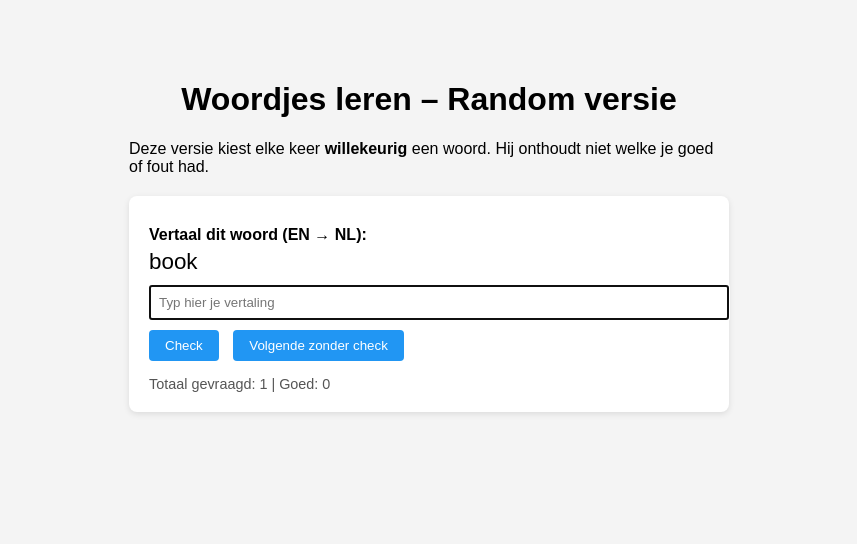
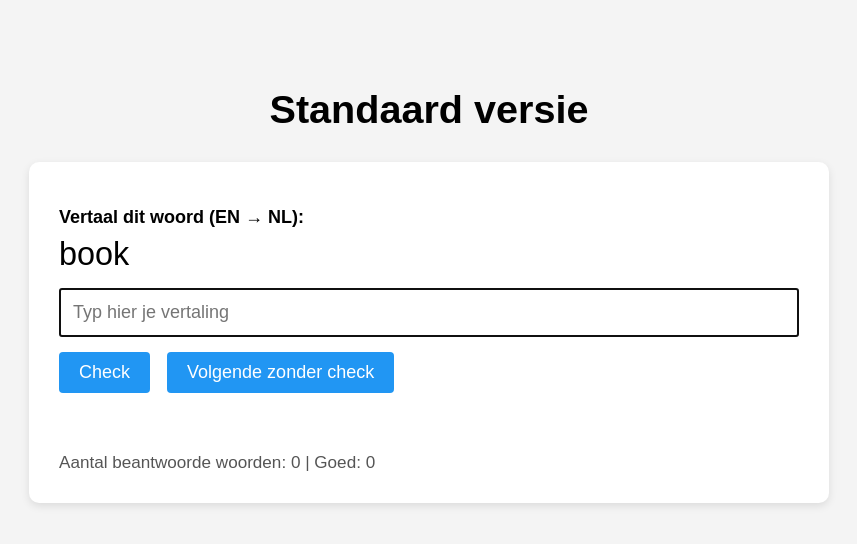
Before and after one commit to PascalSmits23/pws-woordjes, a plain HTML site: page random.html in a window 1280 px wide. Shown: the whole page, without its empty margins (211-1068 px from the left). Drawn offline with Linux system fonts and the light colour scheme.

Commit message:
Update random.html

```diff
--- a/random.html
+++ b/random.html
@@ -2,70 +2,80 @@
 <html lang="nl">
 <head>
   <meta charset="UTF-8">
-  <title>Woordjes trainer – Random</title>
+  <title>Standaard versie</title>
   <style>
     body {
       font-family: Arial, sans-serif;
-      max-width: 600px;
+      max-width: 800px;
       margin: 40px auto;
       padding: 20px;
       background: #f4f4f4;
+      font-size: 18px;
     }
     h1 {
       text-align: center;
+      font-size: 2.2em;
     }
     .card {
       background: white;
-      padding: 20px;
-      border-radius: 8px;
-      box-shadow: 0 2px 6px rgba(0,0,0,0.1);
-      margin-top: 20px;
+      padding: 30px;
+      border-radius: 10px;
+      box-shadow: 0 3px 8px rgba(0,0,0,0.1);
+      margin-top: 30px;
     }
     .field {
-      margin: 10px 0;
+      margin: 15px 0;
+    }
+    #questionWord {
+      font-size: 1.8em;
+      margin-top: 8px;
+    }
+    input[type="text"] {
+      width: 100%;
+      padding: 12px;
+      font-size: 1em;
+      box-sizing: border-box;
     }
     button {
-      padding: 8px 16px;
+      padding: 10px 20px;
       border: none;
       border-radius: 4px;
       background: #2196f3;
       color: white;
       cursor: pointer;
-      margin-right: 10px;
+      margin-right: 12px;
+      font-size: 1em;
     }
     button:hover {
       background: #1976d2;
     }
     #feedback {
-      margin-top: 10px;
+      margin-top: 15px;
       font-weight: bold;
+      min-height: 1.4em;
     }
     #stats {
-      margin-top: 15px;
-      font-size: 0.9em;
+      margin-top: 20px;
+      font-size: 0.95em;
       color: #555;
     }
   </style>
 </head>
 <body>
 
-<h1>Woordjes leren – Random versie</h1>
-<p>
-  Deze versie kiest elke keer <strong>willekeurig</strong> een woord.
-  Hij onthoudt niet welke je goed of fout had.
-</p>
+<h1>Standaard versie</h1>
 
 <div class="card">
   <div class="field">
     <span><strong>Vertaal dit woord (EN → NL):</strong></span>
-    <div id="questionWord" style="font-size:1.4em; margin-top:5px;"></div>
+    <div id="questionWord"></div>
   </div>
 
   <div class="field">
-    <input type="text" id="answerInput" placeholder="Typ hier je vertaling" style="width:100%; padding:8px;">
+    <input type="text" id="answerInput" placeholder="Typ hier je vertaling">
   </div>
 
-  <button onclick="checkAnswer()">Check</button>
+  <button id="checkButton" onclick="checkAnswer()">Check</button>
   <button onclick="nextQuestion()">Volgende zonder check</button>
 
   <div id="feedback"></div>
@@ -73,22 +83,23 @@
 </div>
 
 <script>
-  // Lijst met voorbeeldwoorden: engels → nederlands
+  // Woordenlijst: Engels → Nederlands
   const words = [
-    { front: "apple", back: "appel" },
-    { front: "house", back: "huis" },
-    { front: "school", back: "school" },
-    { front: "computer", back: "computer" },
-    { front: "window", back: "raam" },
-    { front: "car", back: "auto" },
-    { front: "tree", back: "boom" },
-    { front: "book", back: "boek" },
-    { front: "water", back: "water" }
+    { front: "apple", frontLang: "EN", back: "appel", backLang: "NL" },
+    { front: "house", frontLang: "EN", back: "huis", backLang: "NL" },
+    { front: "school", frontLang: "EN", back: "school", backLang: "NL" },
+    { front: "computer", frontLang: "EN", back: "computer", backLang: "NL" },
+    { front: "window", frontLang: "EN", back: "raam", backLang: "NL" },
+    { front: "car", frontLang: "EN", back: "auto", backLang: "NL" },
+    { front: "tree", frontLang: "EN", back: "boom", backLang: "NL" },
+    { front: "book", frontLang: "EN", back: "boek", backLang: "NL" },
+    { front: "water", frontLang: "EN", back: "water", backLang: "NL" }
   ];
 
   let currentWord = null;
   let totalAsked = 0;
   let totalCorrect = 0;
+  let hasAnswered = false; // voorkomt meerdere 'checks' op hetzelfde woord
 
   function pickRandomWord() {
     const index = Math.floor(Math.random() * words.length);
@@ -97,29 +108,35 @@
 
   function showStats() {
     const statsDiv = document.getElementById("stats");
-    statsDiv.textContent = `Totaal gevraagd: ${totalAsked} | Goed: ${totalCorrect}`;
+    statsDiv.textContent = `Aantal beantwoorde woorden: ${totalAsked} | Goed: ${totalCorrect}`;
   }
 
   function nextQuestion() {
     currentWord = pickRandomWord();
+    hasAnswered = false;
     document.getElementById("questionWord").textContent = currentWord.front;
     document.getElementById("answerInput").value = "";
     document.getElementById("answerInput").focus();
     document.getElementById("feedback").textContent = "";
-    totalAsked++;
-    showStats();
   }
 
   function checkAnswer() {
+    // voorkom dat meerdere keren op "Check" drukken nog meer punten geeft
+    if (hasAnswered) return;
+    hasAnswered = true;
+
     const userAnswer = document.getElementById("answerInput").value.trim().toLowerCase();
     const correct = currentWord.back.toLowerCase();
+    const feedbackDiv = document.getElementById("feedback");
 
-    const feedbackDiv = document.getElementById("feedback");
     if (!userAnswer) {
       feedbackDiv.textContent = "Typ eerst een antwoord.";
       feedbackDiv.style.color = "orange";
+      hasAnswered = false; // nog geen echte poging
       return;
     }
+
+    totalAsked++;
 
     if (userAnswer === correct) {
       feedbackDiv.textContent = "Goed!";
@@ -129,11 +146,16 @@
       feedbackDiv.textContent = `Fout. Goed antwoord: "${correct}"`;
       feedbackDiv.style.color = "red";
     }
+
     showStats();
+
+    // na korte pauze automatisch door naar het volgende woord
+    setTimeout(nextQuestion, 1000);
   }
 
   // Start met eerste vraag
   nextQuestion();
+  showStats();
 </script>
 
 </body>
```
